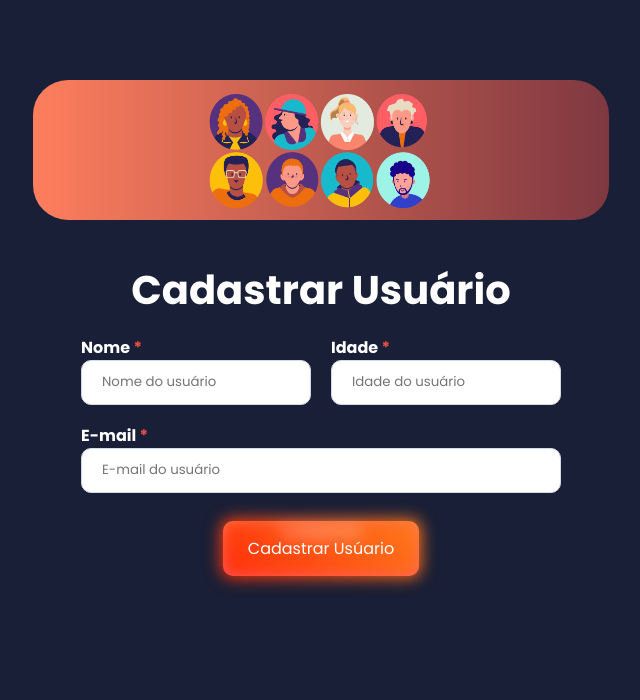
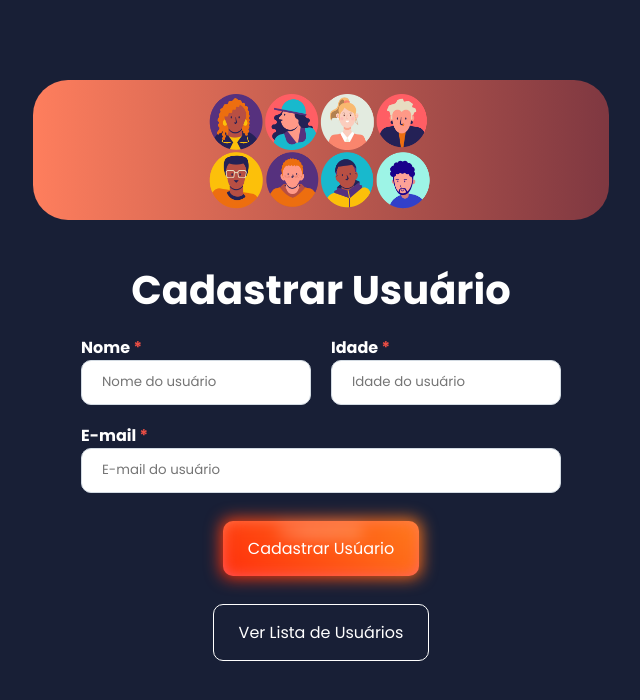
Before and after one commit to Pentriks/DevClub, a React (Vite) app in the folder React/cadastro-usuarios/: page / in a window 1280 px wide. Shown: the top 700 px of the page, without its empty margins (319-959 px from the left). Built offline with nearby package versions, Linux system fonts and the light colour scheme.

Commit message:
configurando caminhos pelo site com useNavigate

```diff
--- a/React/cadastro-usuarios/package.json
+++ b/React/cadastro-usuarios/package.json
@@ -11,6 +11,7 @@
   },
   "dependencies": {
     "axios": "^1.18.1",
+    "prop-types": "^15.8.1",
     "react": "^19.2.7",
     "react-dom": "^19.2.7",
     "react-router-dom": "^7.18.1",
--- a/React/cadastro-usuarios/src/components/Button/index.jsx
+++ b/React/cadastro-usuarios/src/components/Button/index.jsx
@@ -1,13 +1,16 @@
+import PropTypes from 'prop-types'
 import { Button } from './styles'
 
-function DefaultButton({ children, ...props }){
-
-
-    console.log(props)
+function DefaultButton({ children, theme, ...props }){
 
     return(
-        <Button {...props}>{children}</Button>
+        <Button {...props} theme={theme}>{children}</Button>
     )
 }
 
+DefaultButton.prototype = {
+    children: PropTypes.node.isRequired,
+    theme: PropTypes.string
+}
+
 export default DefaultButton
--- a/React/cadastro-usuarios/src/components/Button/styles.js
+++ b/React/cadastro-usuarios/src/components/Button/styles.js
@@ -1,25 +1,22 @@
 import styled from 'styled-components'
 
 export const Button = styled.button`
-    color: white;
-    border: none;
-    background: linear-gradient(180deg, #fe7e5d 0%, #ff6378 100%);
+   color: white;
+    border: ${(props) => props.theme === 'primary' ? 'none' : 'solid 1px white'};
+    background: ${(props) => props.theme === 'primary' ? 'linear-gradient(180deg, #fe7e5d 0%, #ff6378 100%)' : 'transparent'};
     margin-top: 28px;
-    padding: 15px;
-    padding-left: 25px;
-    padding-right: 25px;
+    padding: 15px 25px;
     font-size: 16px;
     z-index: 0;
     border-radius: 10px;
     cursor: pointer;
     width: fit-content;
-    box-shadow: 0 4px 6px rgba(0, 0, 0, 0.1);
-    /* Transição suave para todas as alterações (cor e tamanho) */
+    box-shadow: ${(props) => props.theme === 'primary' ? '0 4px 6px rgba(0, 0, 0, 0.1)' : 'none'};
     transition: background-color 0.3s ease-in-out, transform 0.3s ease-in;
     position: relative;
 
     &::after {
-        content: "";
+        content: ${(props) => props.theme === 'primary' ? '""' : 'none'};
         z-index: 1;
         width: 100%;
         height: 100%;
@@ -30,7 +27,7 @@ export const Button = styled.button`
     }
 
     &::before {
-        content: "Cadastrar";
+        content: ${(props) => props.theme === 'primary' ? '"Cadastrar"' : 'none'};
         background: linear-gradient(45deg, #fe7e3d, #ff6378, #FF0000, #fe7e1d);
         position: absolute;
         top: -2px;
@@ -40,7 +37,7 @@ export const Button = styled.button`
         width: calc(100% + 4px);
         height: calc(100% + 4px);
         filter: blur(8px);
-        animation: glowing 20s linear infinite;
+        animation: ${(props) => props.theme === 'primary' ? 'glowing 20s linear infinite' : 'none'};
         transition: opacity .3s ease-in-out;
         border-radius: 10px;
         opacity: 1;
@@ -53,21 +50,19 @@ export const Button = styled.button`
     }
 
     &:hover {
-        transform: scale(1.10);
+        transform: ${(props) => props.theme === 'primary' ? 'scale(1.10)' : 'scale(1.10)'};
     }
 
     &:hover::before {
-        opacity: 1;
+        opacity: ${(props) => props.theme === 'primary' ? '1' : '0'};
     }
 
     &:active::after {
         background: transparent;
-
     }
 
     &:active {
         opacity: .8;
-        transition: opacity 0.2s ease-in-out;
+        transition: all 0.2s ease-in-out;
     }
-
 `
--- a/React/cadastro-usuarios/src/pages/Home/index.jsx
+++ b/React/cadastro-usuarios/src/pages/Home/index.jsx
@@ -3,6 +3,7 @@ import { useRef } from 'react'
 import api from '../../services/api'
 import Button from '../../components/Button'
 import MainBackground from '../../components/TopBackground'
+import { useNavigate  } from 'react-router-dom'
 
 
 function Home() {
@@ -11,14 +12,16 @@ function Home() {
     const inputAge = useRef()
     const inputEmail = useRef()
 
+    const navigate = useNavigate()
+
     async function registerNewUser(){
-      const data = await api.post('/usuarios', {
+      await api.post('/usuarios', {
         email: inputEmail.current.value,
         age: parseInt(inputAge.current.value),
         name: inputName.current.value
       })
 
-      console.log(data)
+      navigate('/lista-de-usuarios')
     }
 
   return (
@@ -52,9 +55,11 @@ function Home() {
 
         </ContainerInputs>
 
-        <Button type='button' onClick={registerNewUser}>Cadastrar Usúario</Button>
+        <Button type='button' onClick={registerNewUser} theme='primary'>Cadastrar Usúario</Button>
 
       </Form>
+
+      <Button type='button' onClick={() => navigate('/lista-de-usuarios')}>Ver Lista de Usuários</Button>
 
    </Container>
 
```
Also changed, not shown: 1 other file (tests, documents, lock files or other folders).
